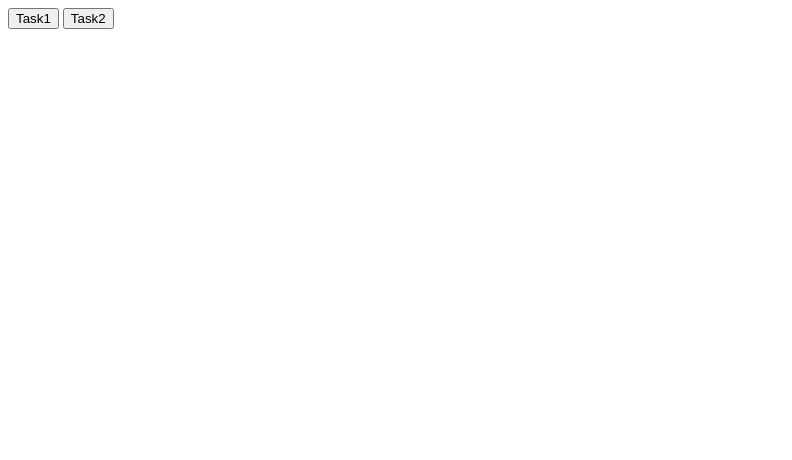
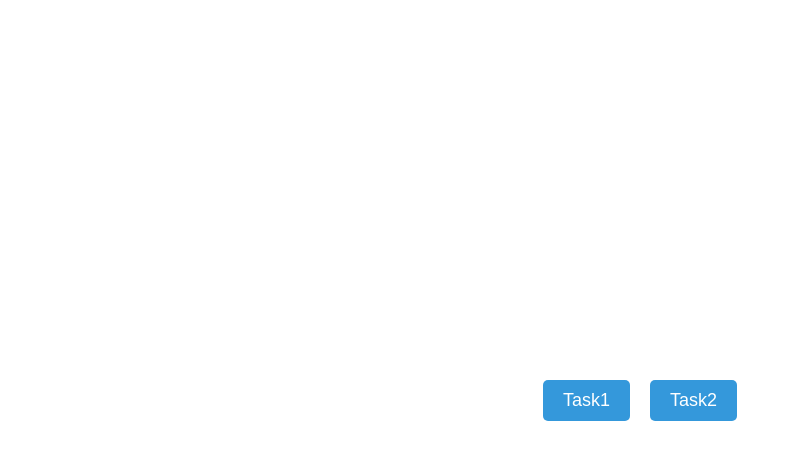
Before and after one commit to kmlcncyln/Developer-Trial-Tasks, a plain HTML site: page index.html in a window 1280 px wide. Shown: the whole page, without its empty margins (0-792 px from the left). Drawn offline with Linux system fonts and the light colour scheme.

Commit message:
Update index.html

```diff
--- a/index.html
+++ b/index.html
@@ -1,7 +1,33 @@
 <!DOCTYPE html>
 <html lang="en">
-    <button id="button1"> Task1 </button>
-    <button id="button2"> Task2 </button>
+<head>
+    <style>
+        body {
+            display: flex;
+            justify-content: center;
+            align-items: center;
+            height: 100vh;
+            margin: 0;
+        }
+        button {
+            font-size: 18px;
+            padding: 10px 20px;
+            border: none;
+            background-color: #3498db;
+            color: #fff;
+            border-radius: 5px;
+            cursor: pointer;
+            margin: 10px;
+            transition: background-color 0.3s ease;
+        }
+        button:hover {
+            background-color: #2980b9;
+        }
+    </style>
+</head>
+<body>
+    <button id="button1">Task1</button>
+    <button id="button2">Task2</button>
     <script>
         document.getElementById("button1").addEventListener("click", function(){
             window.location.href = "task1/index.html";
@@ -10,4 +36,5 @@
             window.location.href = "task2/index.html";
         });
     </script>
+</body>
 </html>
```
